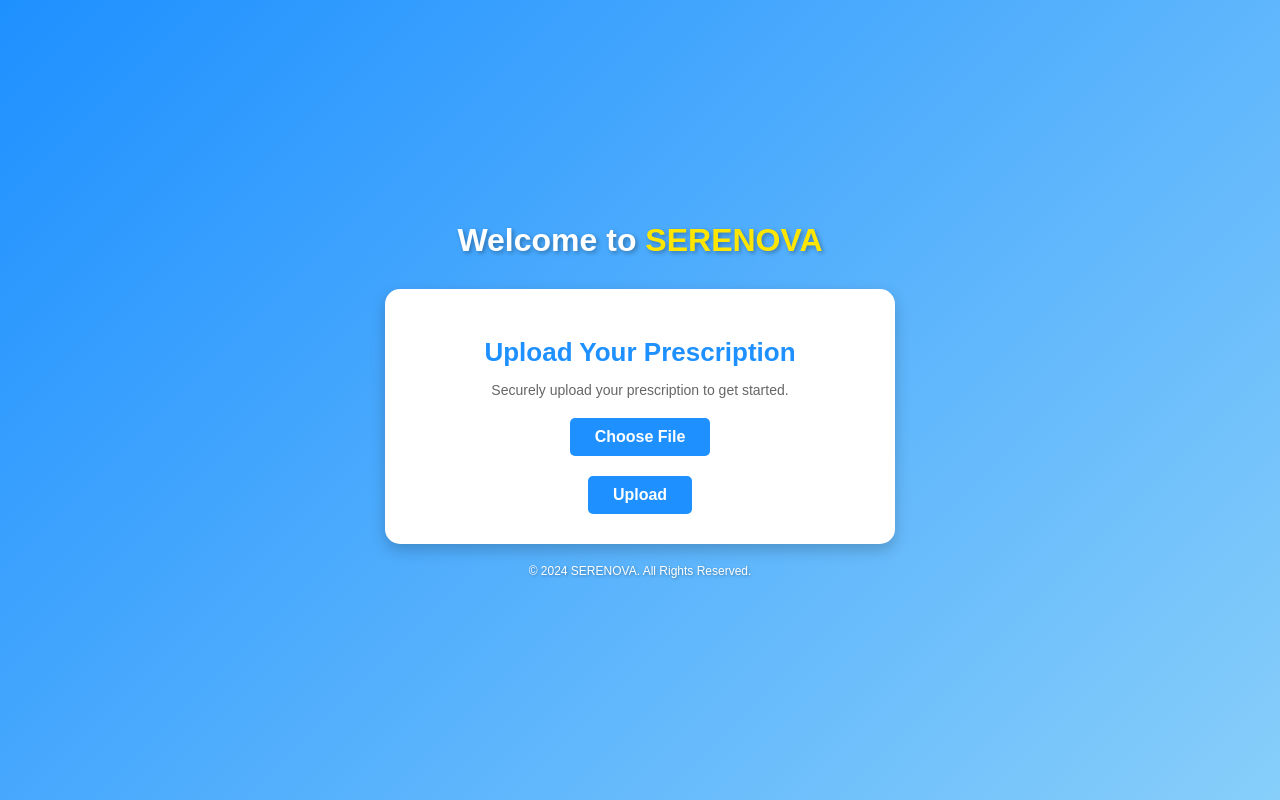
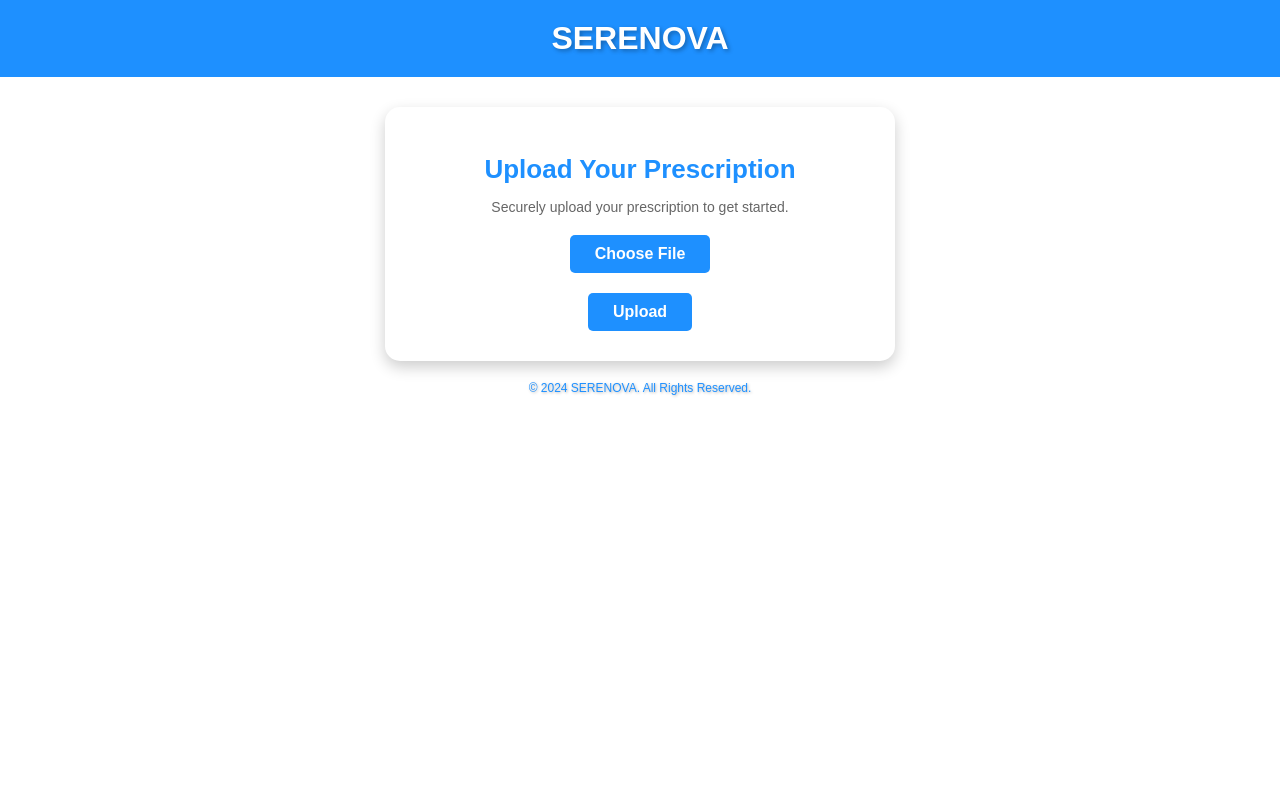
Before and after one commit to Srikar2795/Serenova, a plain HTML site: page scan_prescription.html in a window 1280 px wide. Drawn offline with Linux system fonts and the light colour scheme.

Commit message:
scan_prescription.html

```diff
--- a/scan_prescription.html
+++ b/scan_prescription.html
@@ -8,26 +8,24 @@
     body {
       margin: 0;
       font-family: 'Arial', sans-serif;
-      background: linear-gradient(135deg, #1e90ff, #87cefa); /* Gradient Blue Background */
+      background-color: white; /* Set background to white */
       color: #333;
       height: 100vh;
       display: flex;
       flex-direction: column;
       align-items: center;
-      justify-content: center;
+      justify-content: flex-start; /* Align content at the top */
     }
 
     .header {
+      width: 100%;
+      background-color: #1e90ff; /* Blue background for header */
+      color: #fff; /* White text */
       text-align: center;
-      color: #fff;
       font-size: 32px;
       font-weight: bold;
-      margin-bottom: 30px;
+      padding: 20px;
       text-shadow: 2px 2px 4px rgba(0, 0, 0, 0.3);
-    }
-
-    .header span {
-      color: #ffe600; /* Golden accent for SERENOVA */
     }
 
     .upload-box {
@@ -38,6 +36,7 @@
       width: 100%;
       max-width: 450px;
       text-align: center;
+      margin-top: 30px; /* Ensure space from the header */
     }
 
     .upload-box h1 {
@@ -93,14 +92,14 @@
       text-align: center;
       margin-top: 20px;
       font-size: 12px;
-      color: #fff;
+      color: #1e90ff; /* Blue color for footer text */
       text-shadow: 1px 1px 3px rgba(0, 0, 0, 0.3);
     }
   </style>
 </head>
 <body>
   <div class="header">
-    Welcome to <span>SERENOVA</span>
+    SERENOVA
   </div>
   <div class="upload-box">
     <h1>Upload Your Prescription</h1>
```
